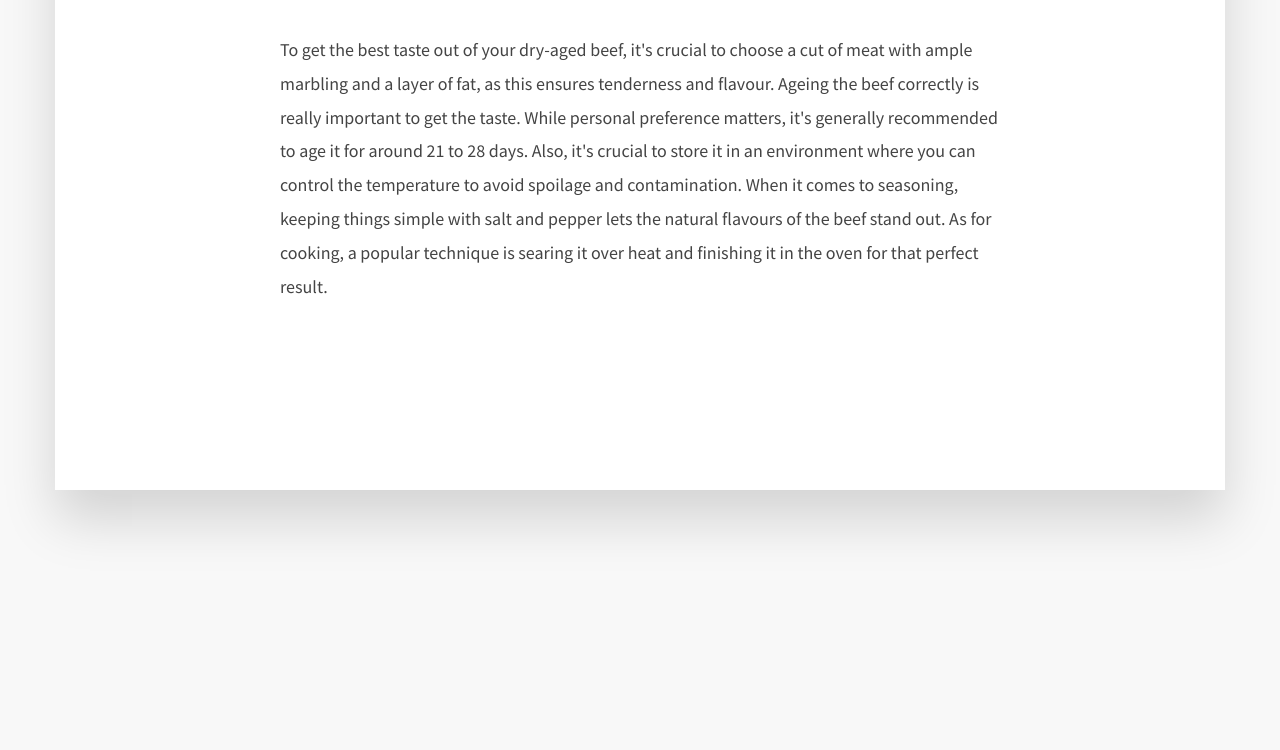
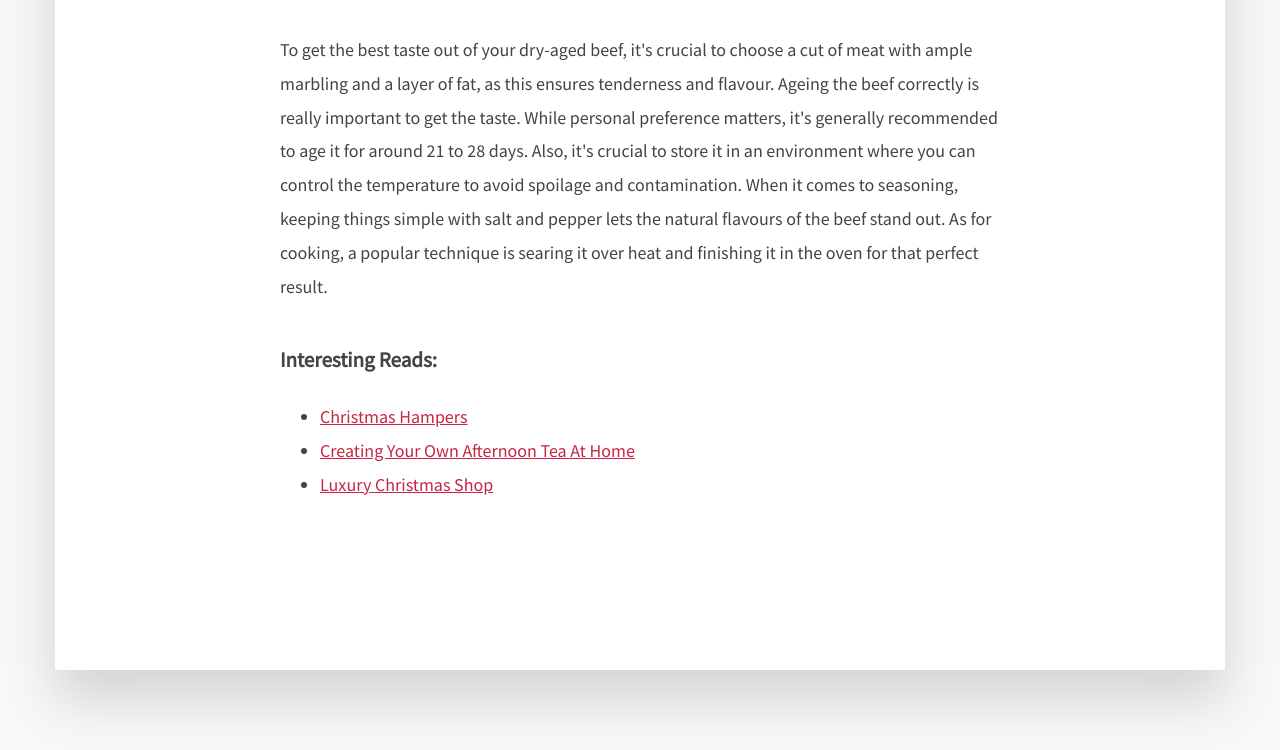
Before and after one commit to serpauthorityuk/storymatic, a plain HTML site: page render/unlocking-the-secrets-of-dry-aged-beef-unparalleled-taste.html in a window 1280 px wide. Shown: the part 2322-3072 px from the top of the page. Before the commit the page ends 2912 px from the top, so only its background shows below. Drawn offline with nearby package versions, Linux system fonts and the light colour scheme.

Commit message:
Update unlocking-the-secrets-of-dry-aged-beef-unparalleled-taste.html

```diff
--- a/render/unlocking-the-secrets-of-dry-aged-beef-unparalleled-taste.html
+++ b/render/unlocking-the-secrets-of-dry-aged-beef-unparalleled-taste.html
@@ -647,6 +647,12 @@
 <h2>Proper Preparation and Cooking Techniques for Dry Aged Beef</h2>
 <p>Properly preparing aged beef involves trimming the aged steak to remove any dry outer layer. The true flavour of the beef shines through when it's simply seasoned. Cooking dry-aged beef requires precision to maintain its tender texture. Enhance its flavour by using high-heat cooking methods, like grilling or searing. After cooking, let the beef rest so that its juices redistribute, resulting in a flavorful steak. By following these techniques, you can unlock the taste of dry-aged beef.</p>
 <p>To get the best taste out of your dry-aged beef, it's crucial to choose a cut of meat with ample marbling and a layer of fat, as this ensures tenderness and flavour. Ageing the beef correctly is really important to get the taste. While personal preference matters, it's generally recommended to age it for around 21 to 28 days. Also, it's crucial to store it in an environment where you can control the temperature to avoid spoilage and contamination. When it comes to seasoning, keeping things simple with salt and pepper lets the natural flavours of the beef stand out. As for cooking, a popular technique is searing it over heat and finishing it in the oven for that perfect result.</p>
+<h3>Interesting Reads:</h3>
+<ul>
+<li><a href="https://digitalpublications.w3spaces.com/christmas-hamper-ideas-for-everyone-on-your-list.html">Christmas Hampers</a></li>
+<li><a href="https://digitalpublications.w3spaces.com/creating-your-own-afternoon-tea-at-home.html">Creating Your Own Afternoon Tea At Home</a></li>
+<li><a href="https://page.brick.do/luxurious-food-gifts-for-the-festive-season-2LkMbyVem9Kg">Luxury Christmas Shop</a></li>
+</ul>
 					</div>
 				</article>
 			</div>
```
